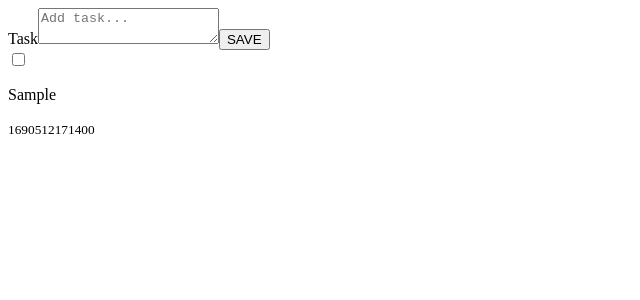
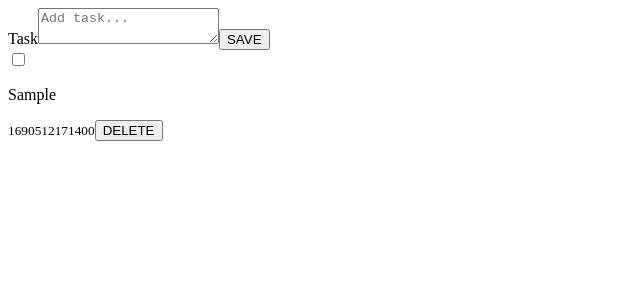
Before and after one commit to threevanny/myday, a React (Vite) app: page / in a window 1280 px wide. Both pictures are taken after typing "Sample" into the empty fields and a click on the button "SAVE". Shown: the top 300 px of the page, without its empty margins (0-640 px from the left). Built offline with nearby package versions, Linux system fonts and the light colour scheme.

Commit message:
delete function

```diff
--- a/src/App.jsx
+++ b/src/App.jsx
@@ -33,12 +33,17 @@ function App() {
     setList(updatedList)
   }
 
+  function deleteTask(t) {
+    const updatedList = list.filter(item => item.id !== t.id)
+    setList(updatedList)
+  }
+
   return (
     <>
       <Form newTask={newTask} />
       {
         list.map((item) => (
-          <Card key={item.id} item={item} toggleStatus={toggleStatus} />
+          <Card key={item.id} item={item} toggleStatus={toggleStatus} deleteTask={deleteTask} />
         ))
       }
     </>
--- a/src/components/Card.jsx
+++ b/src/components/Card.jsx
@@ -4,6 +4,7 @@ export function Card(props) {
             <input type="checkbox" checked={props.item.status} onChange={() => props.toggleStatus(props.item)} />
             <p>{props.item.title}</p>
             <small>{props.item.date}</small>
+            <button onClick={() => props.deleteTask(props.item)}>DELETE</button>
         </div>
     )
 }
```
